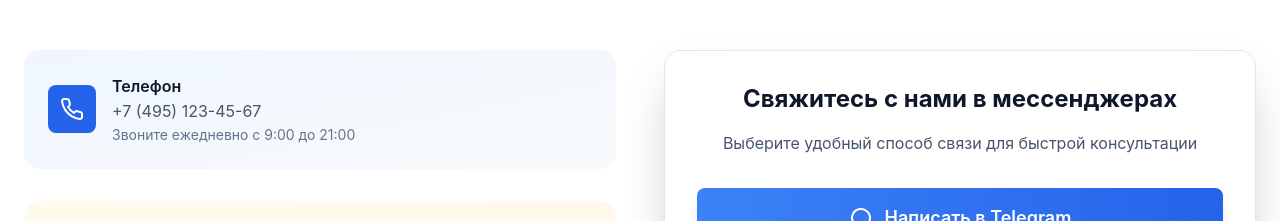
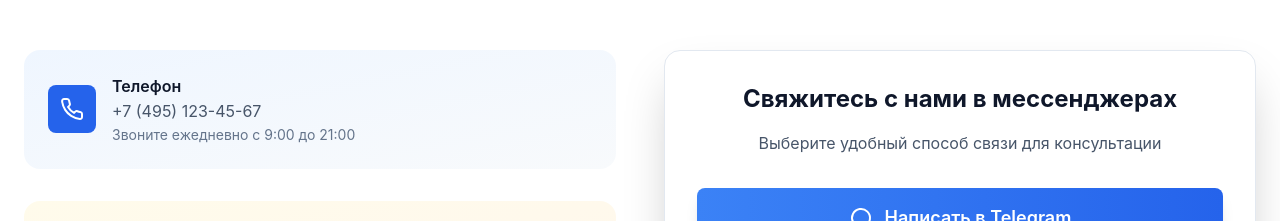
Before and after one commit to Gelleon/law2, a React (Vite) app: page / in a window 1280 px wide. Shown: the part 3200-3421 px from the top of the page. Built offline with nearby package versions, Linux system fonts and the light colour scheme.

Commit message:
Updated Contact.tsx

```diff
--- a/src/components/Contact.tsx
+++ b/src/components/Contact.tsx
@@ -86,7 +86,7 @@ const Contact = () => {
                 Свяжитесь с нами в мессенджерах
               </h3>
               <p className="text-slate-600">
-                Выберите удобный способ связи для быстрой консультации
+                Выберите удобный способ связи для консультации
               </p>
             </div>
 
```
